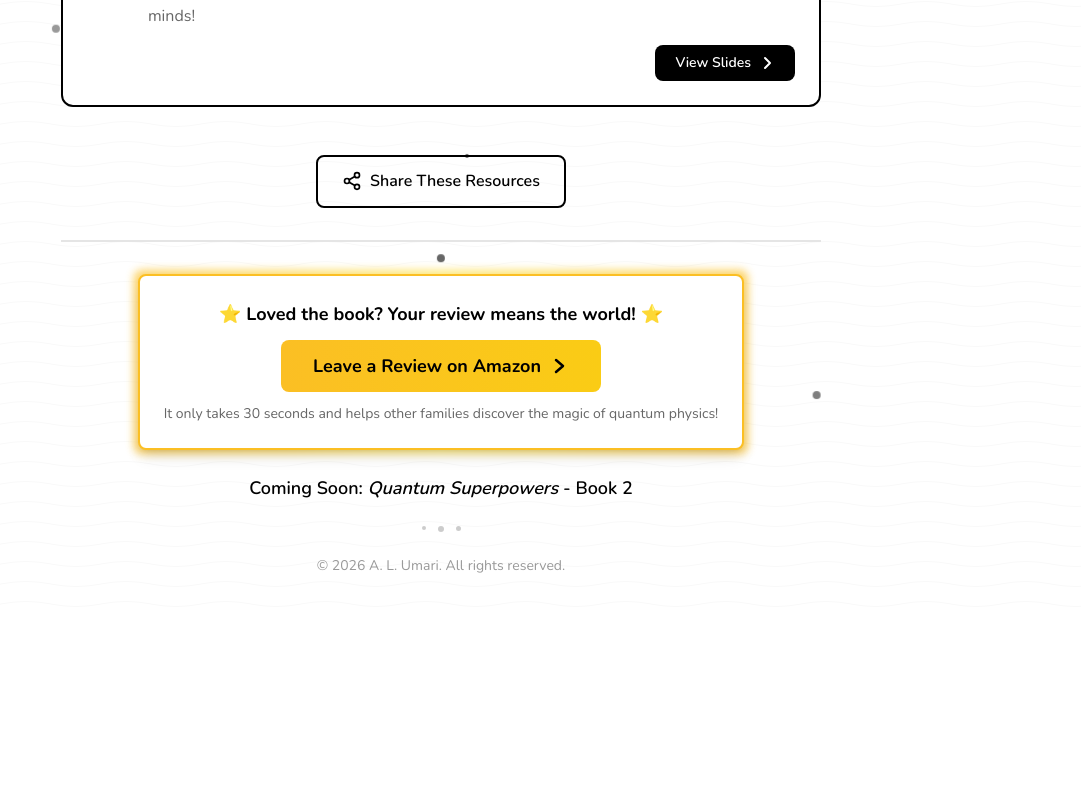
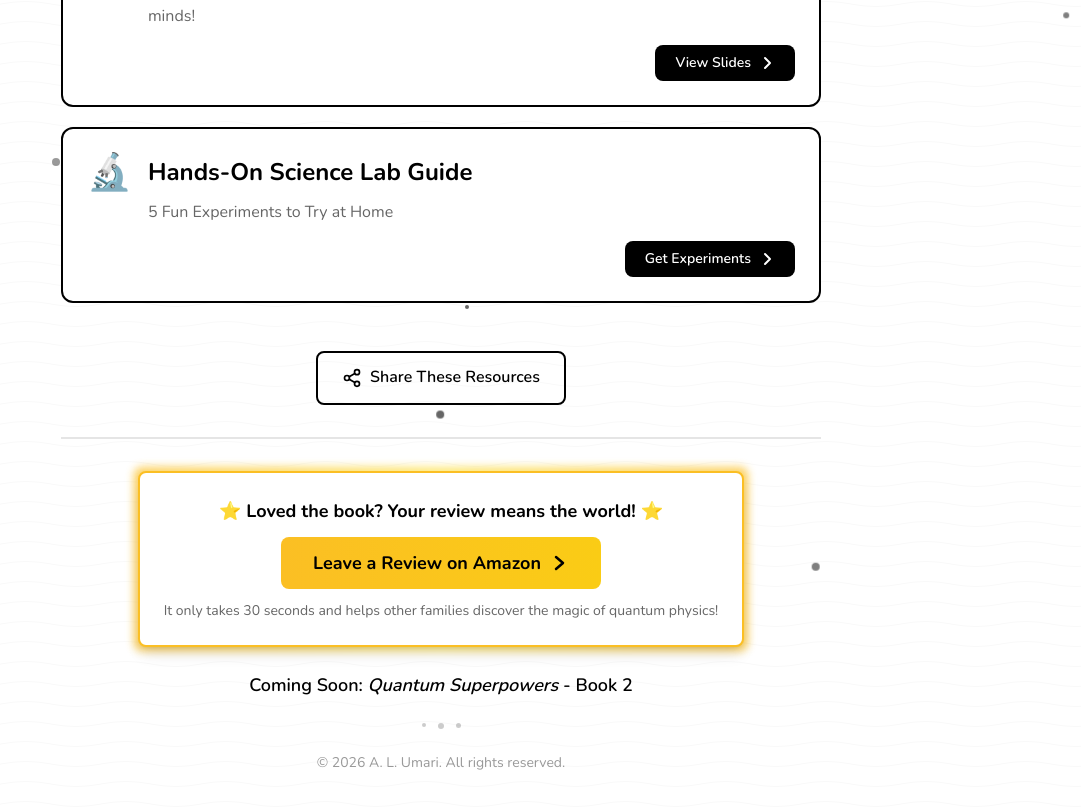
Before and after one commit to abdullah2610/quantum-physics-kids-landing, a React (Vite) app: page / in a window 1280 px wide. Shown: the part 1206-2014 px from the top of the page, without its empty margins (199-1280 px from the left). Before the commit the page ends 1822 px from the top, so only its background shows below. Built offline with nearby package versions, Linux system fonts and the light colour scheme.

Commit message:
Updated config.ts

```diff
--- a/src/config.ts
+++ b/src/config.ts
@@ -28,6 +28,13 @@ export const CONFIG = {
       description: 'Dive deeper with our comprehensive slide deck. Great for students, teachers, and curious minds!',
       icon: '🎓',
       buttonText: 'View Slides'
+    },
+    scienceLab: {
+      url: 'https://drive.google.com/uc?export=download&id=[SCIENCE-LAB-GUIDE-ID]',
+      title: 'Hands-On Science Lab Guide',
+      description: '5 Fun Experiments to Try at Home',
+      icon: '🔬',
+      buttonText: 'Get Experiments'
     }
   },
 
--- a/src/pages/HomePage.tsx
+++ b/src/pages/HomePage.tsx
@@ -38,6 +38,15 @@ const resources = [
     description: CONFIG.resources.presentation.description,
     buttonText: CONFIG.resources.presentation.buttonText,
     url: CONFIG.resources.presentation.url
+  },
+  {
+    id: 5,
+    key: 'scienceLab',
+    emoji: CONFIG.resources.scienceLab.icon,
+    title: CONFIG.resources.scienceLab.title,
+    description: CONFIG.resources.scienceLab.description,
+    buttonText: CONFIG.resources.scienceLab.buttonText,
+    url: CONFIG.resources.scienceLab.url
   }
 ];
 
```
